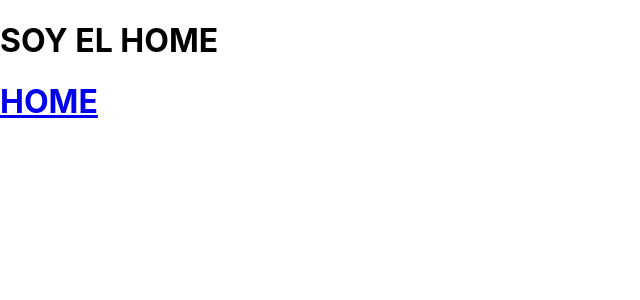
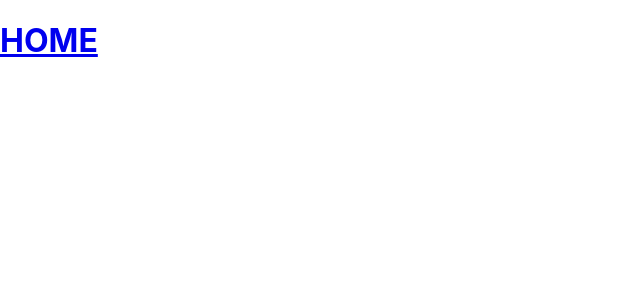
Before and after one commit to TomCostabel/CountriesAPI, a React (Create React App) app in the folder client/: page / in a window 1280 px wide. Shown: the top 300 px of the page, without its empty margins (0-640 px from the left). Built offline with nearby package versions, Linux system fonts and the light colour scheme; the HTML template or start-up script is replaced by a standard one.

Commit message:
commit pi

```diff
--- a/client/src/components/Landing/Landing.jsx
+++ b/client/src/components/Landing/Landing.jsx
@@ -4,7 +4,6 @@ import { Link } from "react-router-dom";
 export default function Landing() {
     return (
         <div>
-            <h1>SOY EL HOME</h1>
             <Link to="/Home">
                 <h1>HOME</h1>
             </Link>
```
